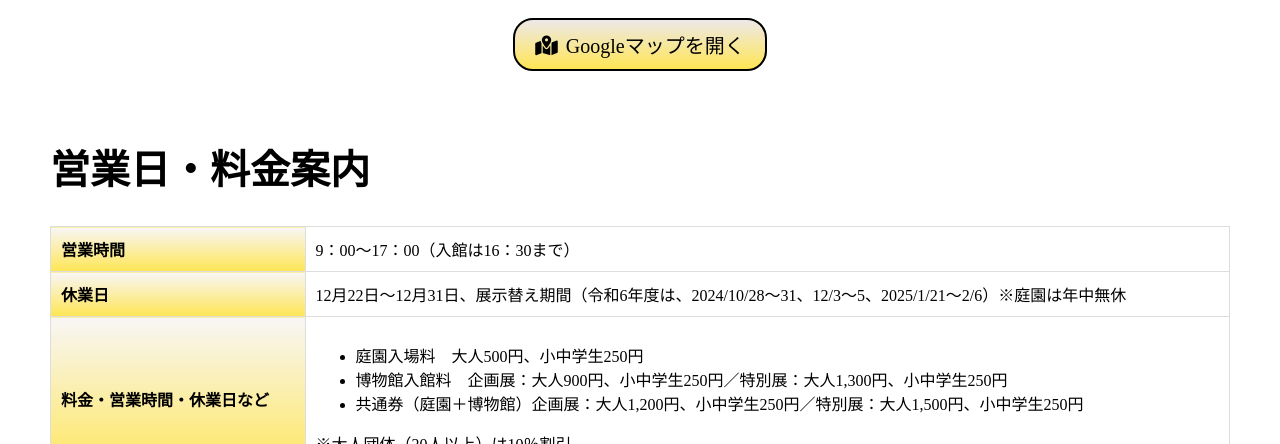
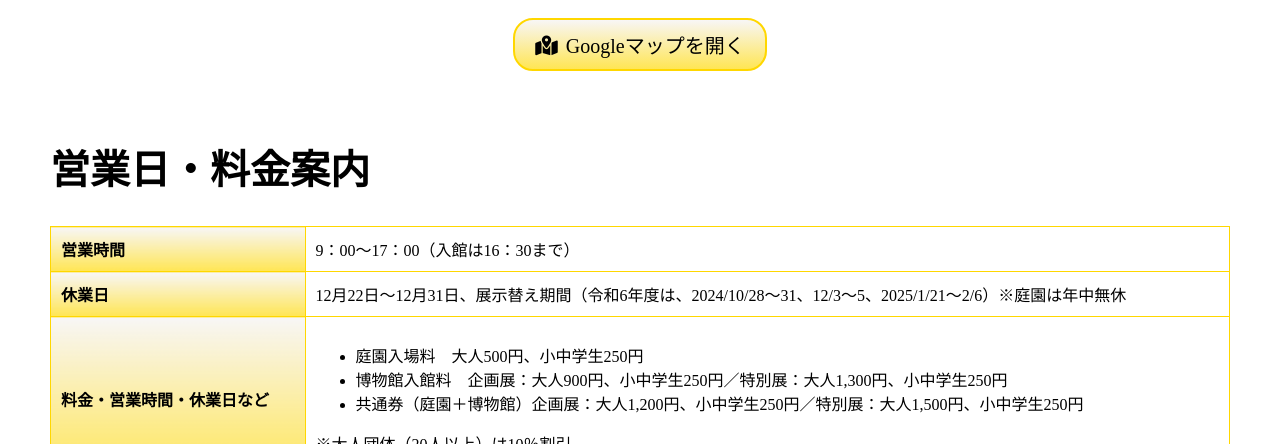
Before and after one commit to Keiichiro1101/Mouri-HP, a plain HTML site: page index.html in a window 1280 px wide. In both pictures the pointer is over the link "Googleマップを開く". Shown: the part 2356-2800 px from the top of the page. Drawn offline with Linux system fonts and the light colour scheme; a web font is replaced by a local one.

Commit message:
色調整

```diff
--- a/styles.css
+++ b/styles.css
@@ -70,11 +70,11 @@ body {
 }
 
 .dropdown-content a:hover {
-    background-color: rgb(239, 228, 202);
+    background-color: rgba(233, 229, 221, 0.783);
 }
 
 .dropdown:hover .dropdown-content {
-    display: block;
+    display: flow-root;
 }
 
 .nav-links a:hover, .dropdown:hover .dropbtn {
@@ -252,12 +252,12 @@ body {
     background-color: white;
     color: black;
     text-decoration: none;
-    border: 2px solid black;
+    border: 2px solid gold;
     border-radius: 20px;
     font-size: 20px;
 }
 #guide-access .google-maps-button:hover {
-   background: linear-gradient(to bottom, rgba(233, 227, 227, 0.802), rgba(255, 217, 0, 0.669));
+    background: linear-gradient(to bottom, rgba(246, 244, 244, 0.802), rgba(255, 217, 0, 0.669));
 }
 #guide-access .google-maps-button i {
     margin-right: 8px;
@@ -284,7 +284,7 @@ body {
 
 #business-hours th, #business-hours td {
     padding: 10px;
-    border: 1px solid #ddd;
+    border: 1px solid gold;
     text-align: left;
 }
 
```
